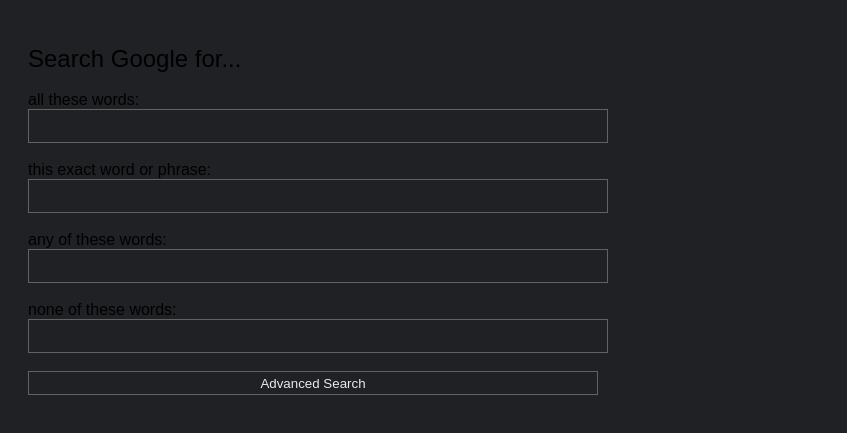
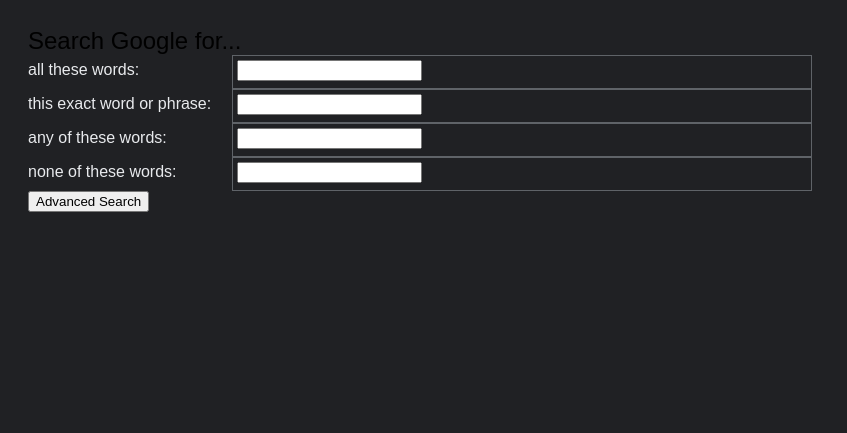
Before and after one commit to runbunspace/portfolio, a plain HTML site: page cs50web/search/advanced.html in a window 1280 px wide. Shown: the part 53-486 px from the top of the page, without its empty margins (0-847 px from the left). Drawn offline with Linux system fonts and the light colour scheme.

Commit message:
Update style.css

```diff
--- a/cs50web/search/style.css
+++ b/cs50web/search/style.css
@@ -28,17 +28,19 @@ body {
   border-top: 1px solid #5f638; }
 
 #top {
+  color: 3e8eaed;
   font-size: 24px; }
 
 .labels {
+  color: #e8eaed;
   background-color: transparent;
   width: 200px;
   display: inline-block; }
 
-.input {
+div {
   display: inline-block; }
 
-input {
+.inputs {
   color: #e8eaed;
   background-color: #202124;
   height: 24px;
```
